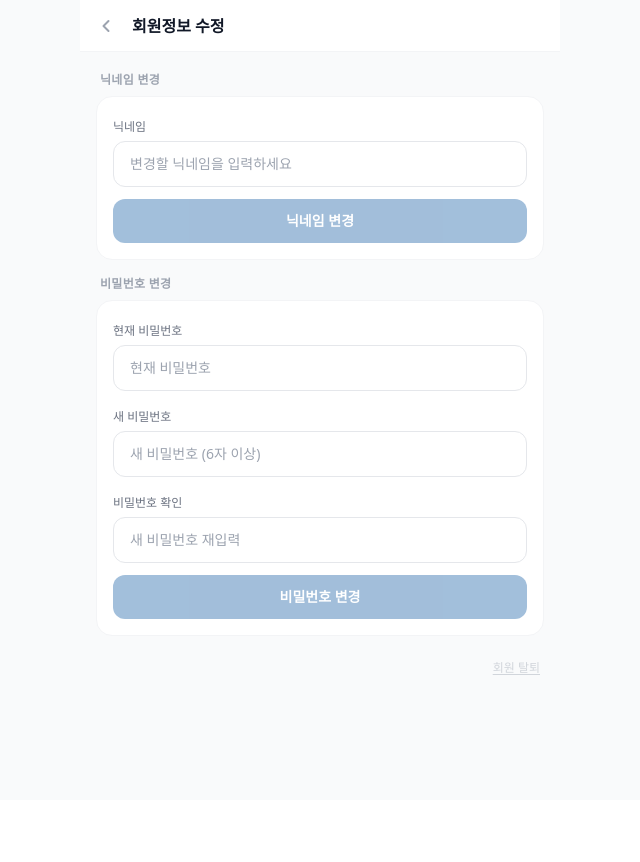
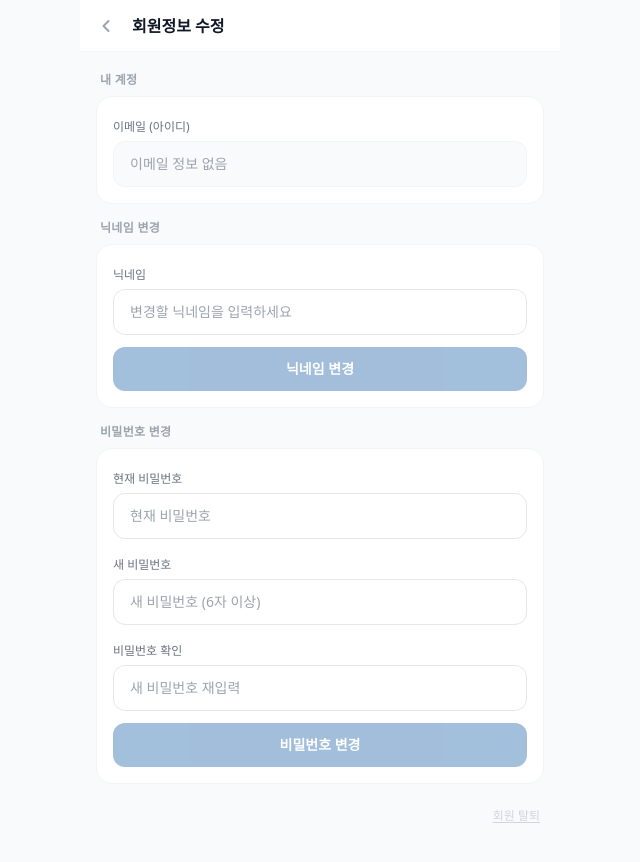
Before and after one commit to jipsa-app/jipsa-client, a React (Vite) app: page /mypage/edit in a window 1280 px wide. Shown: the top 862 px of the page, without its empty margins (320-960 px from the left). Before the commit the page ends 800 px from the top, so only its background shows below. Built offline with nearby package versions, Linux system fonts and the light colour scheme.

Commit message:
feat: 이메일 localStorage 저장 및 회원정보 수정 페이지에 이메일 표시

```diff
--- a/src/pages/EditProfile.jsx
+++ b/src/pages/EditProfile.jsx
@@ -7,6 +7,7 @@ import { updateNickname, updatePassword, withdraw } from '../api/auth'
 export default function EditProfile() {
   const navigate = useNavigate()
   const currentNickname = localStorage.getItem('nickname') || ''
+  const email = localStorage.getItem('email') || ''
 
   const [nickname, setNickname] = useState(currentNickname)
   const [currentPassword, setCurrentPassword] = useState('')
@@ -67,6 +68,16 @@ export default function EditProfile() {
       {toast && <Toast message={toast.msg} type={toast.type} onClose={() => setToast(null)} />}
 
       <div className="px-4 py-5 space-y-4">
+
+        {/* 내 계정 정보 */}
+        <Section title="내 계정">
+          <div className="space-y-1">
+            <label className="text-xs font-medium text-gray-500">이메일 (아이디)</label>
+            <div className="w-full border border-gray-100 rounded-xl px-4 py-3 text-sm text-gray-400 bg-gray-50">
+              {email || '이메일 정보 없음'}
+            </div>
+          </div>
+        </Section>
 
         {/* 닉네임 변경 */}
         <Section title="닉네임 변경">
--- a/src/pages/Login.jsx
+++ b/src/pages/Login.jsx
@@ -21,6 +21,7 @@ export default function Login() {
       const res = await login(email, password)
       localStorage.setItem('token', res.data.token)
       localStorage.setItem('nickname', res.data.nickname)
+      localStorage.setItem('email', res.data.email)
       navigate('/')
     } catch (err) {
       setError(err.response?.data?.message || '이메일 또는 비밀번호가 올바르지 않습니다.')
--- a/src/pages/MyPage.jsx
+++ b/src/pages/MyPage.jsx
@@ -15,6 +15,7 @@ export default function MyPage() {
     localStorage.removeItem('jeonse_step')
     localStorage.removeItem('sale_step')
     localStorage.removeItem('urgent_schedule')
+    localStorage.removeItem('email')
     navigate('/')
   }
 
--- a/src/pages/Signup.jsx
+++ b/src/pages/Signup.jsx
@@ -23,6 +23,7 @@ export default function Signup() {
       const res = await login(email, password)
       localStorage.setItem('token', res.data.token)
       localStorage.setItem('nickname', res.data.nickname)
+      localStorage.setItem('email', res.data.email)
       navigate('/')
     } catch (err) {
       setError(err.response?.data?.message || '회원가입에 실패했습니다. 다시 시도해주세요.')
```
